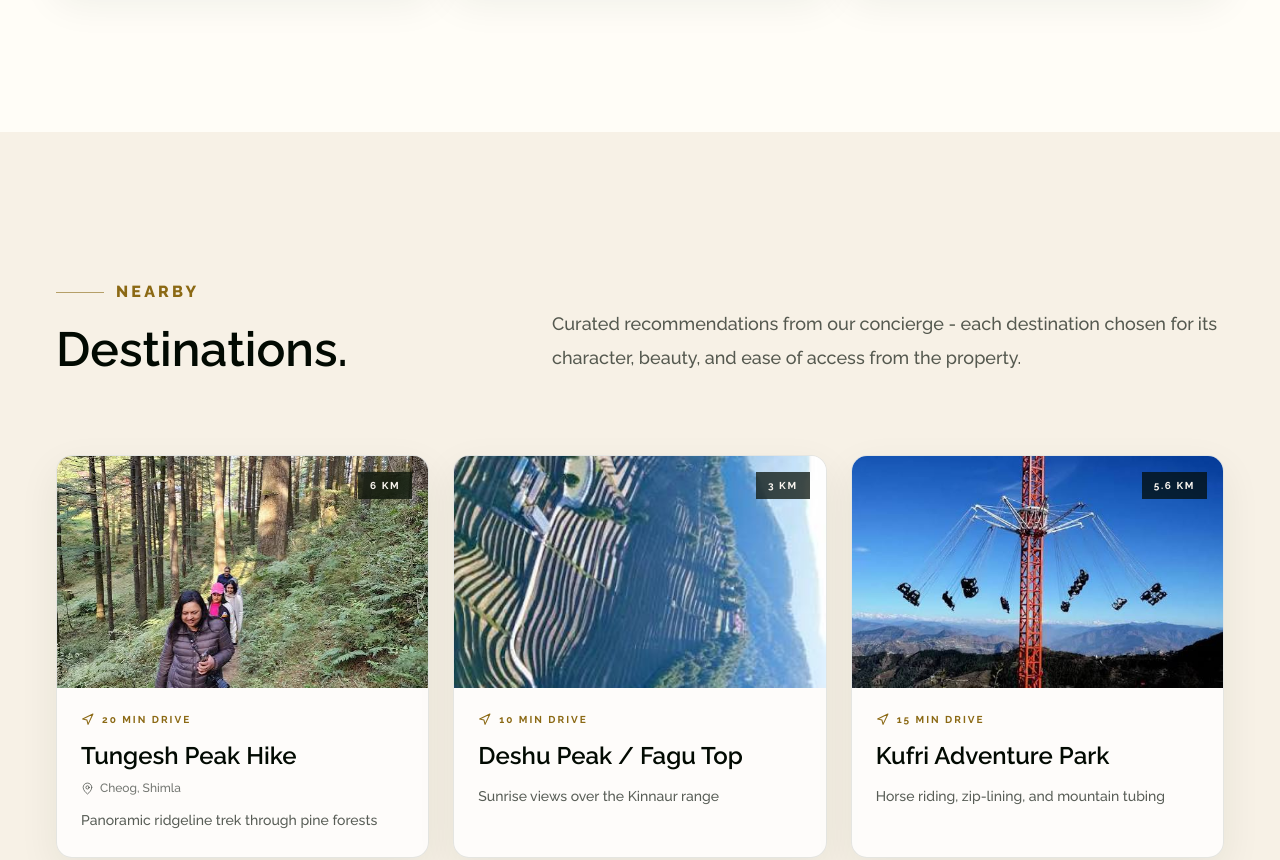
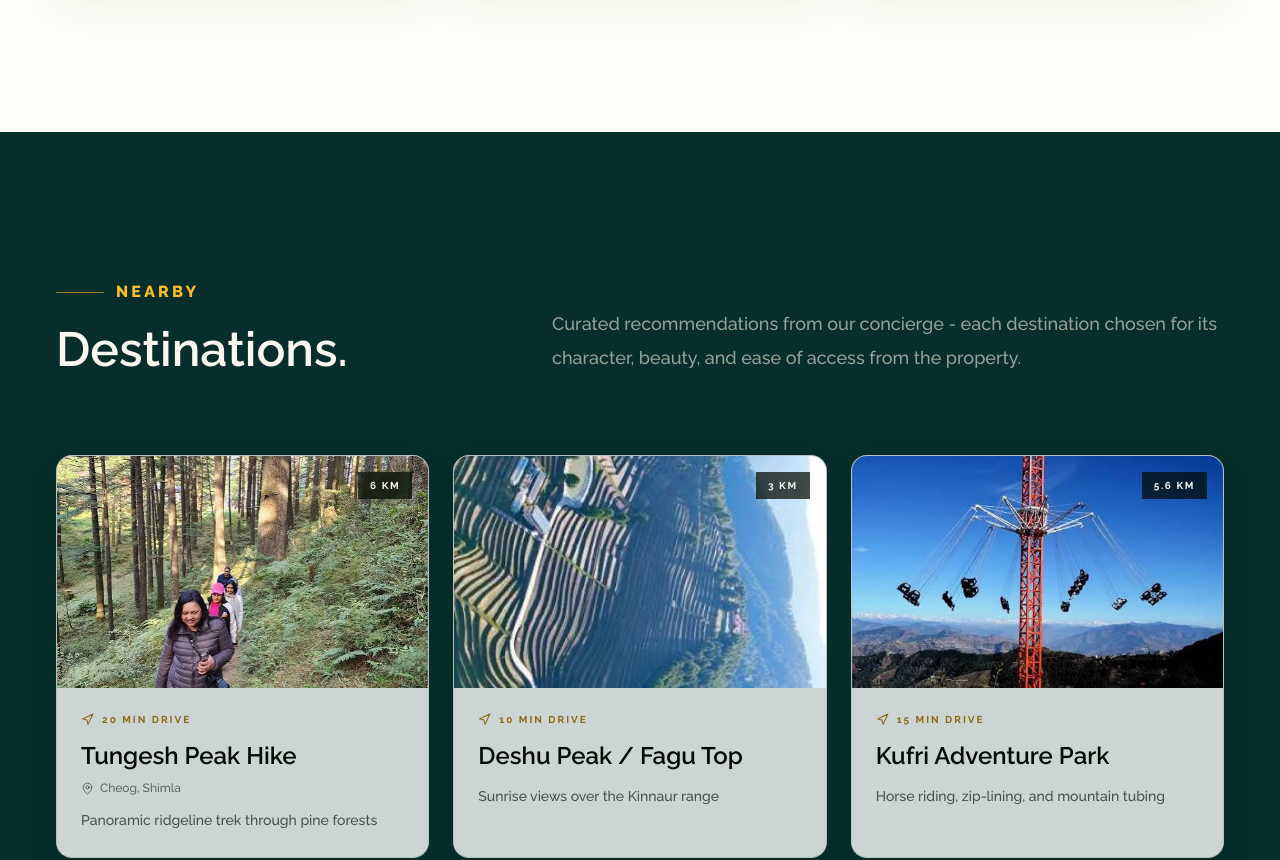
Before and after one commit to theone14122000/shire, a Next.js app: page /activities in a window 1280 px wide. Shown: the part 2300-3160 px from the top of the page. Built offline with nearby package versions, Linux system fonts and the light colour scheme; no server answers; the database is empty.

Commit message:
Use dark green bg for nearby destinations on activities page

```diff
--- a/app/components/activities/ActivitiesContent.tsx
+++ b/app/components/activities/ActivitiesContent.tsx
@@ -104,16 +104,16 @@ export function ActivitiesContent({ content }: { content: ActivitiesContent }) {
         </div>
       </section>
 
-      <section className="bg-[#f7f1e6] px-5 py-20 sm:px-8 sm:py-28 lg:px-14 lg:py-36">
+      <section className="bg-[#072e2b] px-5 py-20 sm:px-8 sm:py-28 lg:px-14 lg:py-36">
         <div className="mx-auto max-w-[1400px]">
           <div className="grid gap-8 lg:grid-cols-[0.72fr_1.28fr] lg:items-end">
             <div>
-              <span className="luxe-kicker text-gold-700">{content.nearby.kicker}</span>
-              <h2 className="mt-5 font-display text-4xl font-semibold leading-[1.06] text-emerald-950 sm:text-5xl">
+              <span className="luxe-kicker text-gold-400">{content.nearby.kicker}</span>
+              <h2 className="mt-5 font-display text-4xl font-semibold leading-[1.06] text-cream-50 sm:text-5xl">
                 {content.nearby.heading}
               </h2>
             </div>
-            <p className="max-w-2xl text-base leading-[1.9] text-emerald-950/66 sm:text-lg lg:justify-self-end">
+            <p className="max-w-2xl text-base leading-[1.9] text-cream-100/62 sm:text-lg lg:justify-self-end">
               {content.nearby.description}
             </p>
           </div>
```
